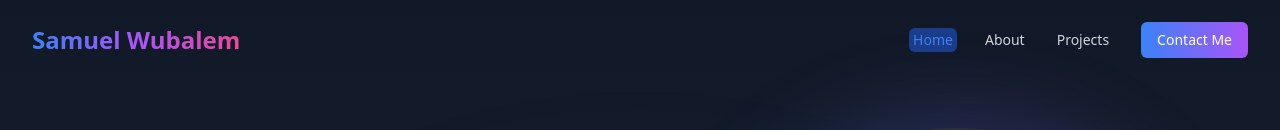
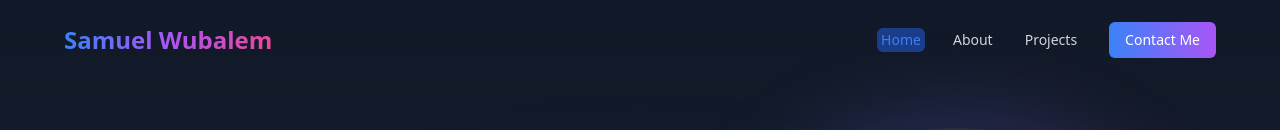
Before and after one commit to EpochX-sol/personal-website, a React (Create React App) app: page / in a window 1280 px wide. Shown: the top 130 px of the page. Built offline with nearby package versions, Linux system fonts and the light colour scheme; grey boxes are pictures that could not be loaded.

Commit message:
fix navigation

```diff
--- a/src/components/layout/Navigation.tsx
+++ b/src/components/layout/Navigation.tsx
@@ -33,7 +33,7 @@ export default function Navigation({ activeSection, setActiveSection }: Navigati
           : 'bg-transparent'
       }`}
     >
-      <div className="max-w-7xl mx-auto px-4 sm:px-6 lg:px-8">
+      <div className="max-w-8xl mx-auto px-4 sm:px-6 lg:px-16">
         <div className="flex justify-between items-center h-16 md:h-20">
           <motion.a
             href="#home"
```
